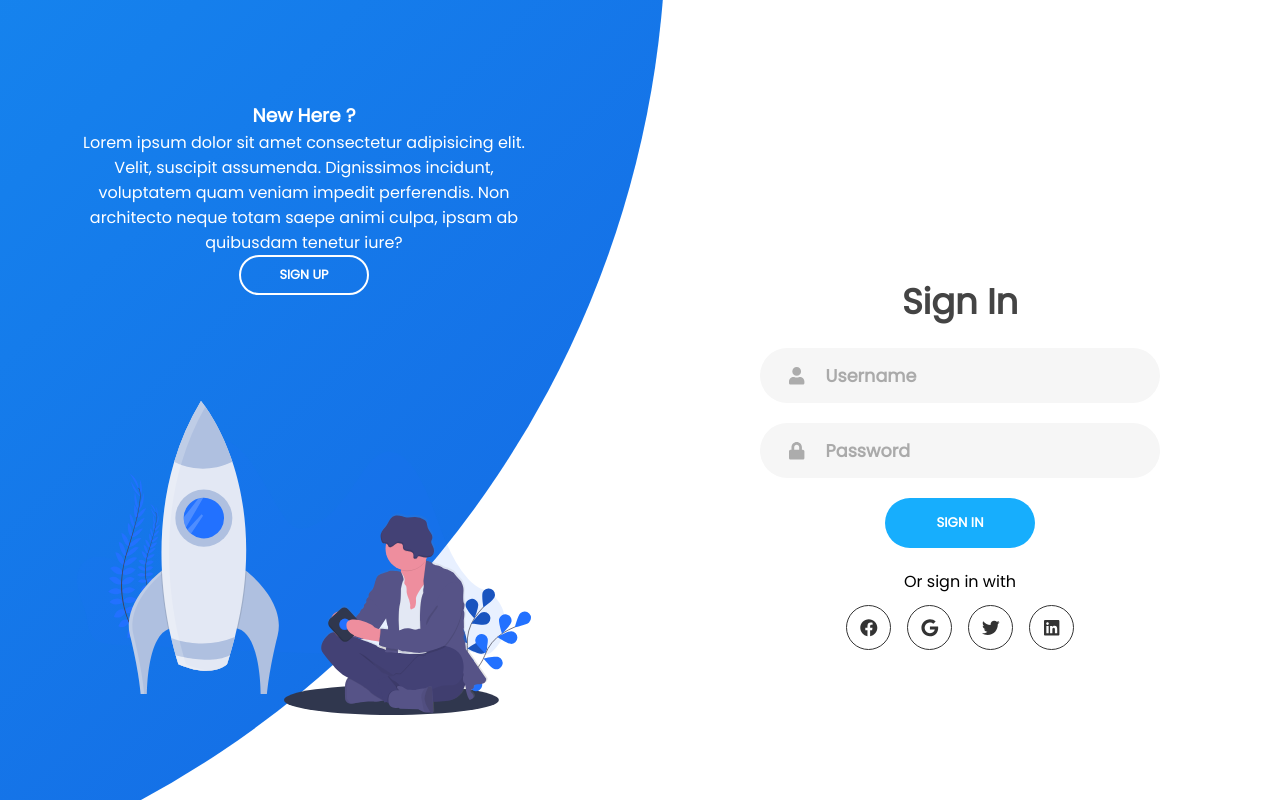
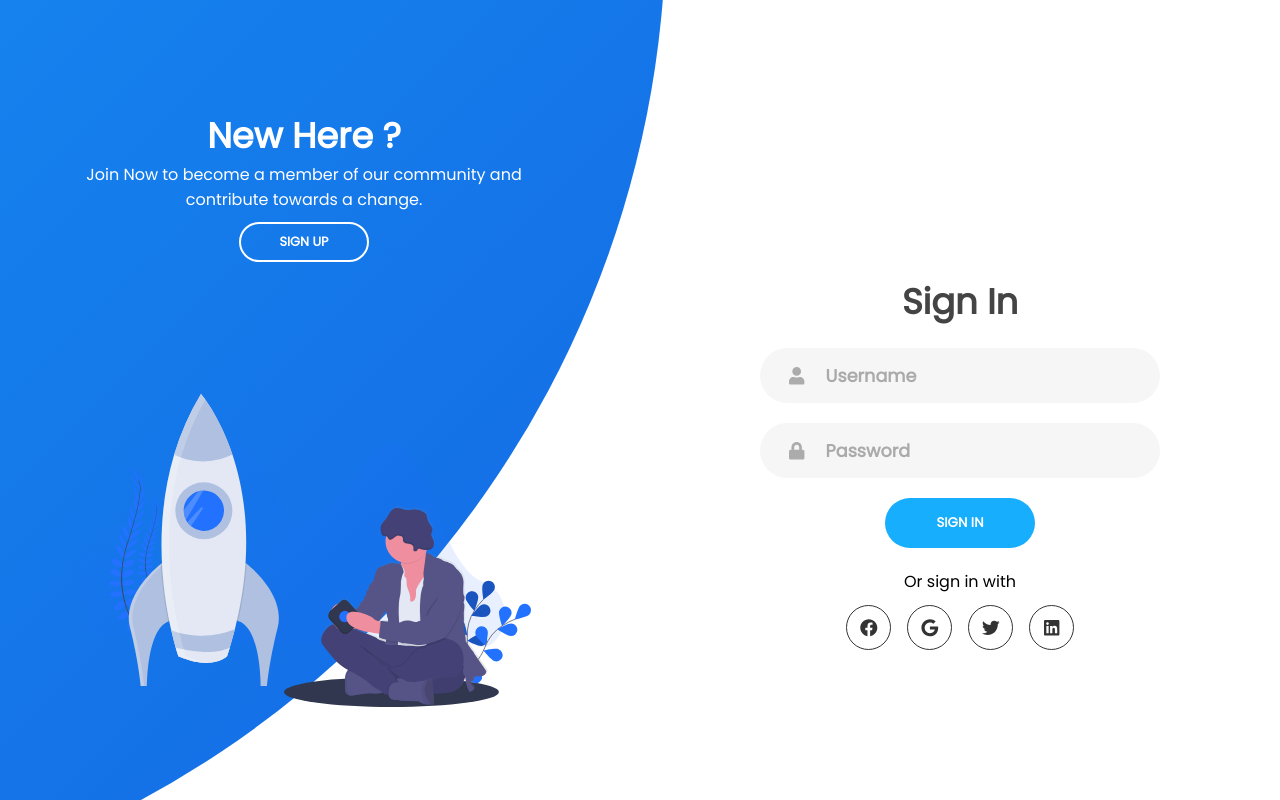
Before and after one commit to bamblebam/dsc-project-books-redistribution, a Next.js app in the folder frontend/: page /auth/authentication in a window 1280 px wide. Built offline with nearby package versions, Linux system fonts and the light colour scheme.

Commit message:
sorta done

```diff
--- a/frontend/pages/auth/authentication.js
+++ b/frontend/pages/auth/authentication.js
@@ -107,7 +107,7 @@ export default function authentication() {
                         <div className={styles.panel + " " + styles.left_panel}>
                             <div className={styles.content}>
                                 <h3>New Here ?</h3>
-                                <p>Lorem ipsum dolor sit amet consectetur adipisicing elit. Velit, suscipit assumenda. Dignissimos incidunt, voluptatem quam veniam impedit perferendis. Non architecto neque totam saepe animi culpa, ipsam ab quibusdam tenetur iure?</p>
+                                <p>Join Now to become a member of our community and contribute towards a change.</p>
                                 <button onClick={change_to_signup} className={styles.btn + " " + styles.transparent} id="signup_btn" ref={change_to_signup_btn}>Sign Up</button>
                             </div>
                             <img src="/images/image1.svg" alt="" className={styles.image} />
@@ -116,7 +116,7 @@ export default function authentication() {
                         <div className={styles.panel + " " + styles.right_panel}>
                             <div className={styles.content}>
                                 <h3>One of us ?</h3>
-                                <p>Lorem ipsum dolor sit amet consectetur adipisicing elit. Velit, suscipit assumenda. Dignissimos incidunt, voluptatem quam veniam impedit perferendis. Non architecto neque totam saepe animi culpa, ipsam ab quibusdam tenetur iure?</p>
+                                <p>What are you waiting for? Take a look.</p>
                                 <button onClick={change_to_signin} className={styles.btn + " " + styles.transparent} id="signin_btn" ref={change_to_signin_btn}>Sign In</button>
                             </div>
                             <img src="/images/image2.svg" alt="" className={styles.image} />
--- a/frontend/styles/css/authentication.module.css
+++ b/frontend/styles/css/authentication.module.css
@@ -251,6 +251,10 @@
   transition: .9s .6s ease-in-out;
 }
 
+.panel h3 {
+  font-size: 2.2rem;
+}
+
 .left_panel {
   padding: 3rem 17% 2rem 12%;
   pointer-events: all;
@@ -267,7 +271,7 @@
 }
 
 .btn.transparent {
-  margin: 0;
+  margin-top: 10px;
   background: none;
   border: 2px solid #ffffff;
   width: 130px;
@@ -416,7 +420,7 @@
     display: none;
   }
   .panel .content {
-    padding: 0.5rem 1rem;
+    padding: 0 1rem;
   }
   .main_container::before {
     bottom: 72%;
@@ -426,5 +430,8 @@
     bottom: 28%;
     left: 50%;
   }
+  .main_container.signup_mode .panel .content {
+    padding: 0.5rem 1rem;
+  }
 }
 /*# sourceMappingURL=authentication.module.css.map */
--- a/frontend/styles/scss/authentication.module.scss
+++ b/frontend/styles/scss/authentication.module.scss
@@ -194,6 +194,10 @@ $primary_dark:#1466e3;
         color: $background_white;
         transition: .9s .6s ease-in-out;
     }
+
+    h3{
+        font-size: 2.2rem;
+    }
 }
 
 .left_panel{
@@ -211,7 +215,7 @@ $primary_dark:#1466e3;
 }
 
 .btn.transparent{
-    margin: 0;
+    margin-top: 10px;
     background: none;
     border: 2px solid $background_white;
     width: 130px;
@@ -354,7 +358,7 @@ $primary_dark:#1466e3;
 
     .panel{
         .content{
-            padding: 0.5rem 1rem;
+            padding: 0 1rem;
         }
     }
 
@@ -370,5 +374,10 @@ $primary_dark:#1466e3;
             bottom: 28%;
             left: 50%;
         }
+        .panel{
+            .content{
+                padding: 0.5rem 1rem;
+            }
+        }
     }
 }
```
Also changed, not shown: 1 other file (tests, documents, lock files or other folders).
